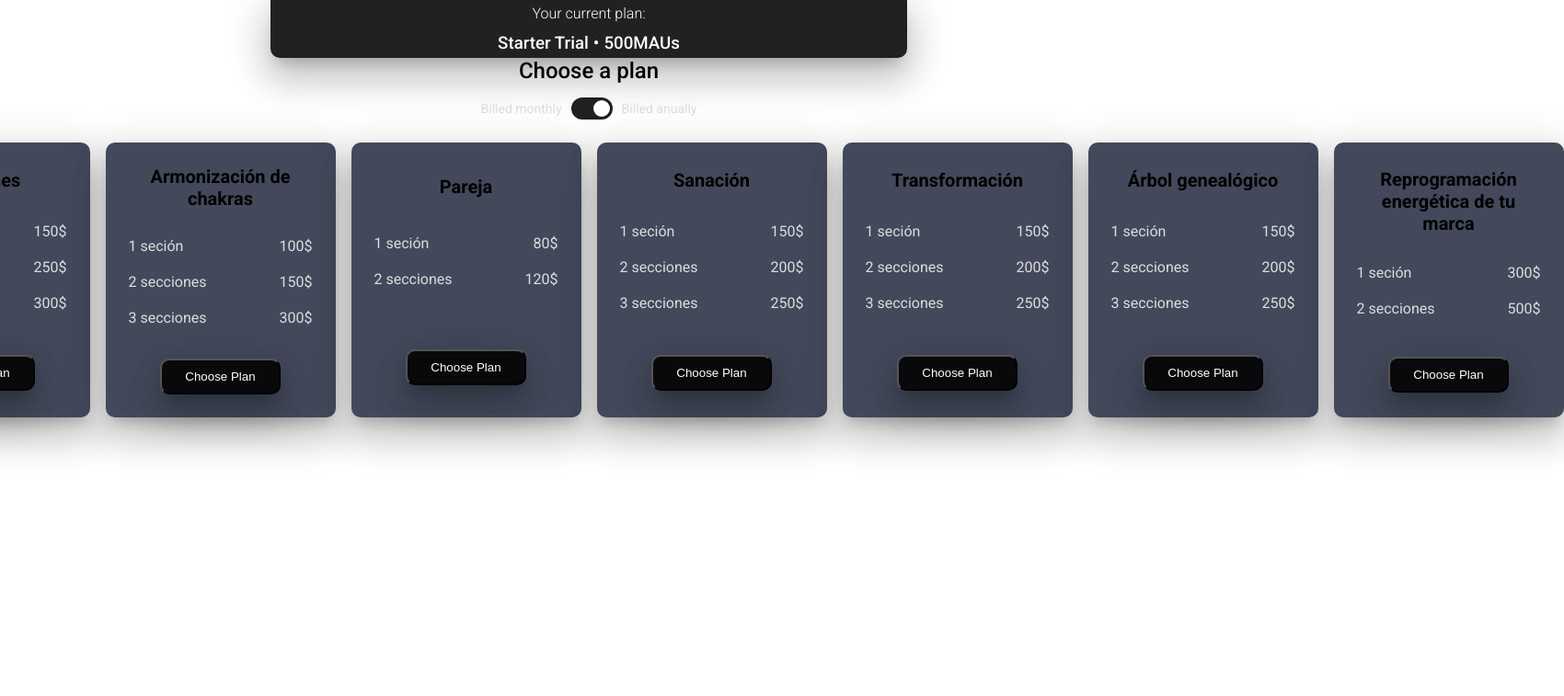
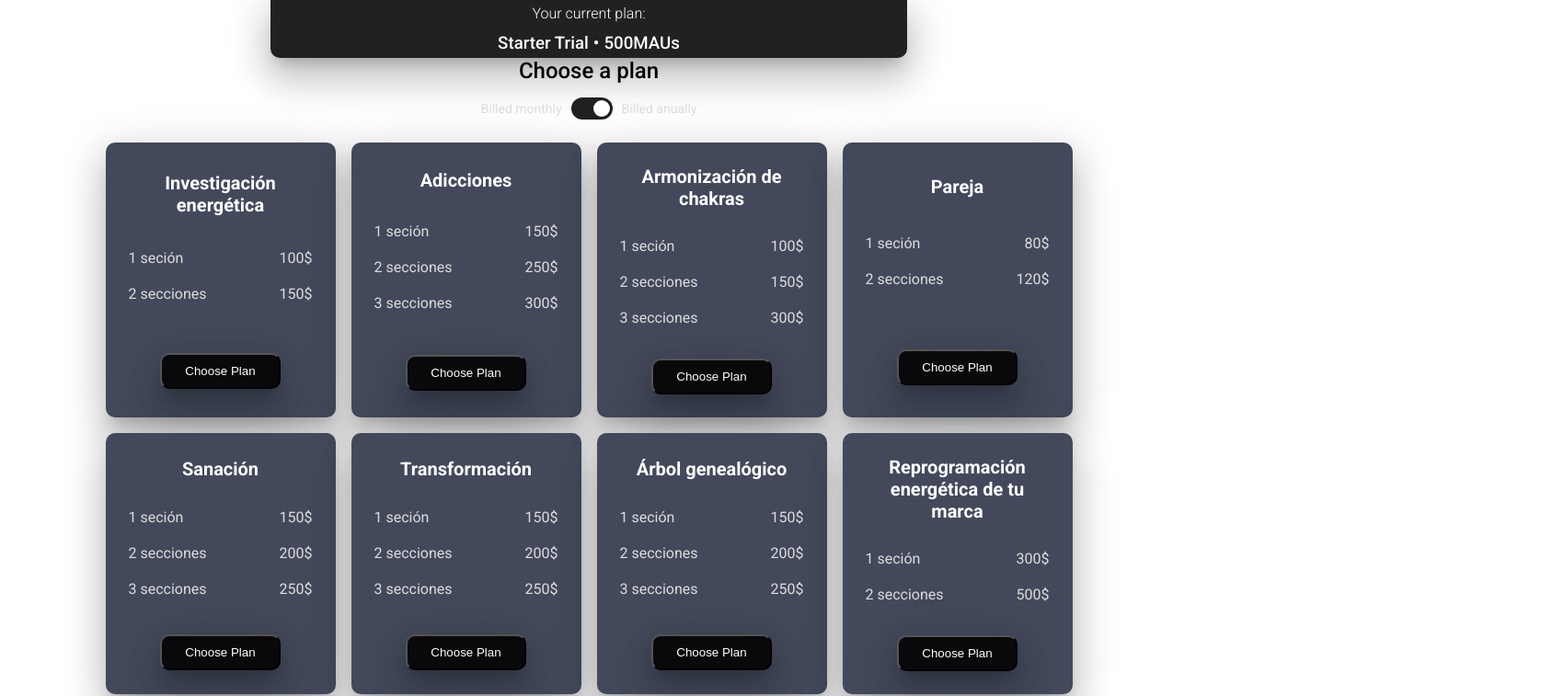
Before and after one commit to codigoarchivo/SMEP, a Next.js app: page /membership in a window 1280 px wide. Shown: the top 757 px of the page at 92% size, 1700 px wide, since content can reach past the window. Built offline with nearby package versions, Linux system fonts and the light colour scheme.

Commit message:
scss/components/_membership.scss: quite media algunas propiedades en css

```diff
--- a/scss/components/_membership.scss
+++ b/scss/components/_membership.scss
@@ -5,7 +5,7 @@ section {
     .pricing {
       width: 100%;
       height: 100%;
-      .pricing-header {
+      &-header {
         width: 60%;
         margin: 0 auto;
         background-color: $primary-dark-b;
@@ -38,15 +38,18 @@ section {
   flex-direction: column;
   align-items: center;
   row-gap: 25px;
-  .pricing-body-header {
+  padding-bottom: 50px;
+  &-header {
     display: flex;
     flex-direction: column;
     justify-content: center;
     align-items: center;
     row-gap: 15px;
+
     h2 {
       font-weight: 500;
     }
+
     .pricing-checkbox {
       display: flex;
       -moz-column-gap: 10px;
@@ -82,23 +85,21 @@ section {
       }
     }
   }
-  .pricing-base {
+
+  &-plans {
     display: flex;
     gap: 17px;
     flex-wrap: wrap;
     justify-content: center;
-  }
-  .pricing-body-plans {
-    display: flex;
-    -moz-column-gap: 17px;
-    column-gap: 17px;
+
     .card {
       background-color: $primary-dark;
       padding: 25px;
       width: 250px;
       position: relative;
       display: grid;
-      .card-header {
+
+      &-header {
         display: flex;
         flex-direction: column;
         row-gap: 8px;
@@ -108,13 +109,15 @@ section {
           font-weight: bold;
           font-size: 20px;
           text-align: center;
+          color: $primary-ligth;
         }
         .card-price {
           font-weight: 400;
           font-size: 26px;
         }
       }
-      .card-body {
+
+      &-body {
         margin-top: 30px;
         ul {
           display: flex;
@@ -130,7 +133,8 @@ section {
           }
         }
       }
-      .card-footer {
+
+      &-footer {
         margin-top: 35px;
         display: flex;
         justify-content: center;
@@ -157,47 +161,9 @@ section {
     height: auto;
 
     .pricing {
-      .pricing-header {
+      &-header {
         width: 100%;
-      }
-      .pricing-body {
-        padding-bottom: 50px;
-        .pricing-body-plans {
-          > div {
-            > div {
-              flex-direction: column;
-              row-gap: 17px;
-            }
-          }
-        }
       }
     }
   }
 }
-
-@include responde(big-phone) {
-  section.pricing-section {
-    .pricing {
-      &-header {
-        width: 100%;
-        padding: 20px 50px;
-        position: unset;
-        top: unset;
-        left: unset;
-        transform: unset;
-        p {
-          font-size: 14px;
-        }
-        h3 {
-          font-size: 18px;
-        }
-      }
-      &-body {
-        position: unset;
-        top: unset;
-        left: unset;
-        transform: unset;
-      }
-    }
-  }
-}
```
